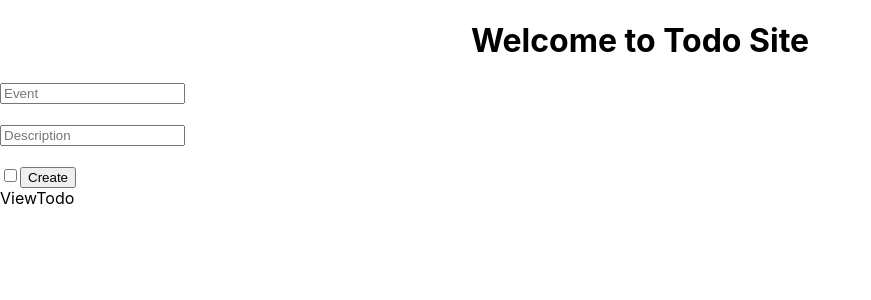
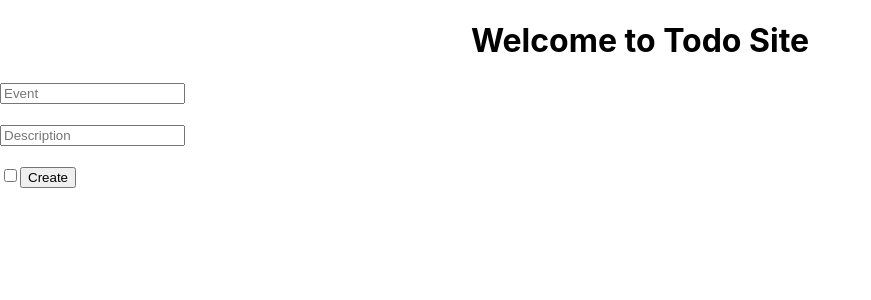
Before and after one commit to B-a-b-u/Django-React-TodoApp, a React (Create React App) app in the folder frontend/: page / in a window 1280 px wide. Shown: the top 300 px of the page, without its empty margins (0-871 px from the left). Built offline with nearby package versions, Linux system fonts and the light colour scheme.

Commit message:
Working on React frontend with react

```diff
--- a/frontend/package.json
+++ b/frontend/package.json
@@ -6,10 +6,12 @@
     "@testing-library/jest-dom": "^5.17.0",
     "@testing-library/react": "^13.4.0",
     "@testing-library/user-event": "^13.5.0",
+    "bootstrap": "^4.6.0",
     "react": "^18.2.0",
     "react-dom": "^18.2.0",
     "react-router-dom": "^6.16.0",
     "react-scripts": "5.0.1",
+    "reactstrap": "^8.9.0",
     "web-vitals": "^2.1.4"
   },
   "scripts": {
--- a/frontend/src/App.js
+++ b/frontend/src/App.js
@@ -9,7 +9,7 @@ function App() {
       <BrowserRouter>
       <Routes>
         <Route path="/" element={<Todo/>} />
-        <Route path="/view" element={<ViewTodo/>} />
+        {/* <Route path="/view" element={<ViewTodo/>} /> */}
       </Routes>
       </BrowserRouter>
     </div>
--- a/frontend/src/Todo.jsx
+++ b/frontend/src/Todo.jsx
@@ -1,13 +1,12 @@
 import React, { useState } from 'react'
 import "./Todo.css"
 import ViewTodo from './ViewTodo';
-import { Link } from 'react-router-dom';
 function Todo() {
 
     const [event,setEvent] = useState("");
     const [detail,setDetail] = useState("");
     const [completed,setCompleted] = useState(false);
-    const [data,setData] = useState({});
+    const [data,setData] = useState(null);
     const [isSubmit,setIsSubmit] = useState(false);
 
 
@@ -15,11 +14,12 @@ function Todo() {
     // Function to handle submit
     const handleSubmit = (e) => {
         e.preventDefault();
-        setData({...data, ["event"]:event, ["detail"]: detail, ["completed"]:completed});
-        setIsSubmit(!isSubmit);
-        // console.log("Todo Event : ",todoEvent);
+        const todoEvent = {event, detail, completed}
+        setData({...data, todoEvent});
+        setIsSubmit(true);
+        console.log("Todo Event : ",todoEvent);
     }
-  return (
+return (
     <>
 
     <div className='todo-form'>
@@ -38,8 +38,15 @@ function Todo() {
 
         <button onClick={handleSubmit} >Create</button>
 
+        {
+  isSubmit && data ? (
+    <ViewTodo data={data} />
+  ) : (
+    isSubmit && <ViewTodo />
+  )
+}
 
-        <ViewTodo data = {data}/>
+
 
     </div>
     </>
--- a/frontend/src/ViewTodo.jsx
+++ b/frontend/src/ViewTodo.jsx
@@ -1,7 +1,6 @@
-import React from 'react'
 
-function ViewTodo({data}) {
-    console.log("Viiew Data",data);
+function ViewTodo ({data})  {
+  console.log("View Data : ",data);
   return (
     <div>ViewTodo</div>
   )
```
Also changed, not shown: 1 other file (tests, documents, lock files or other folders).
